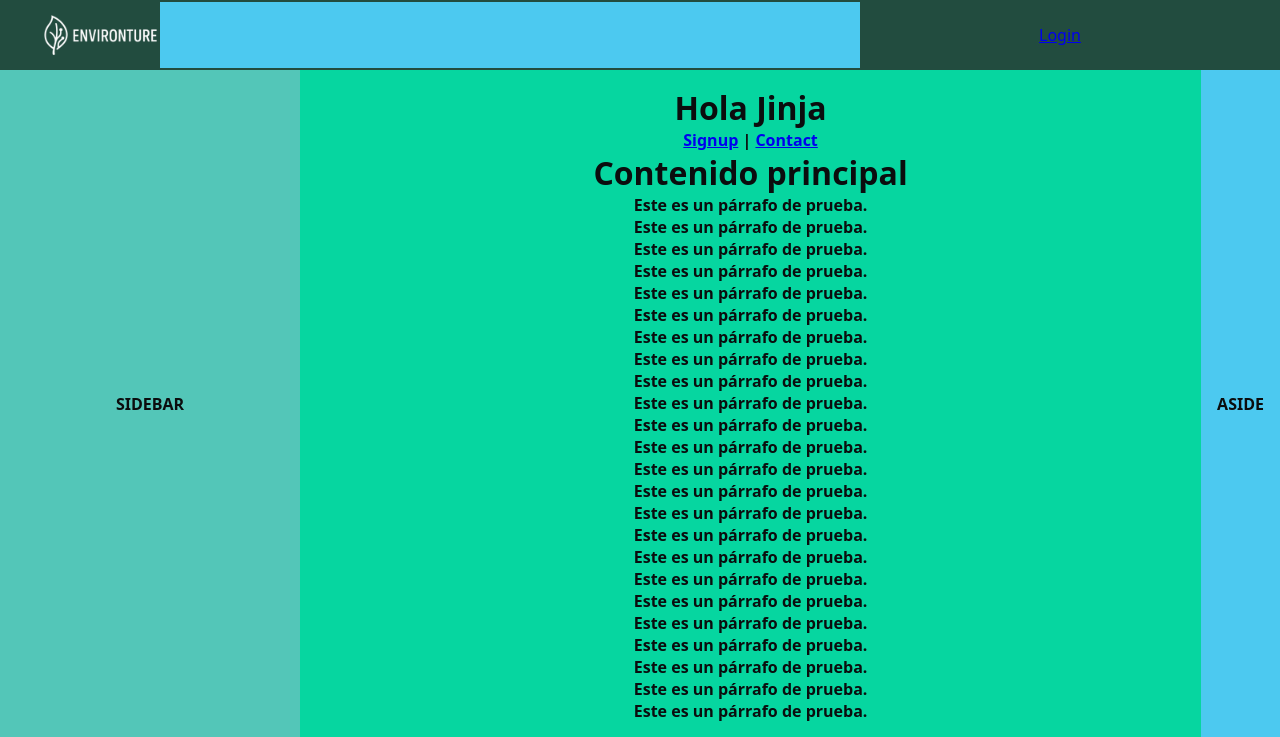
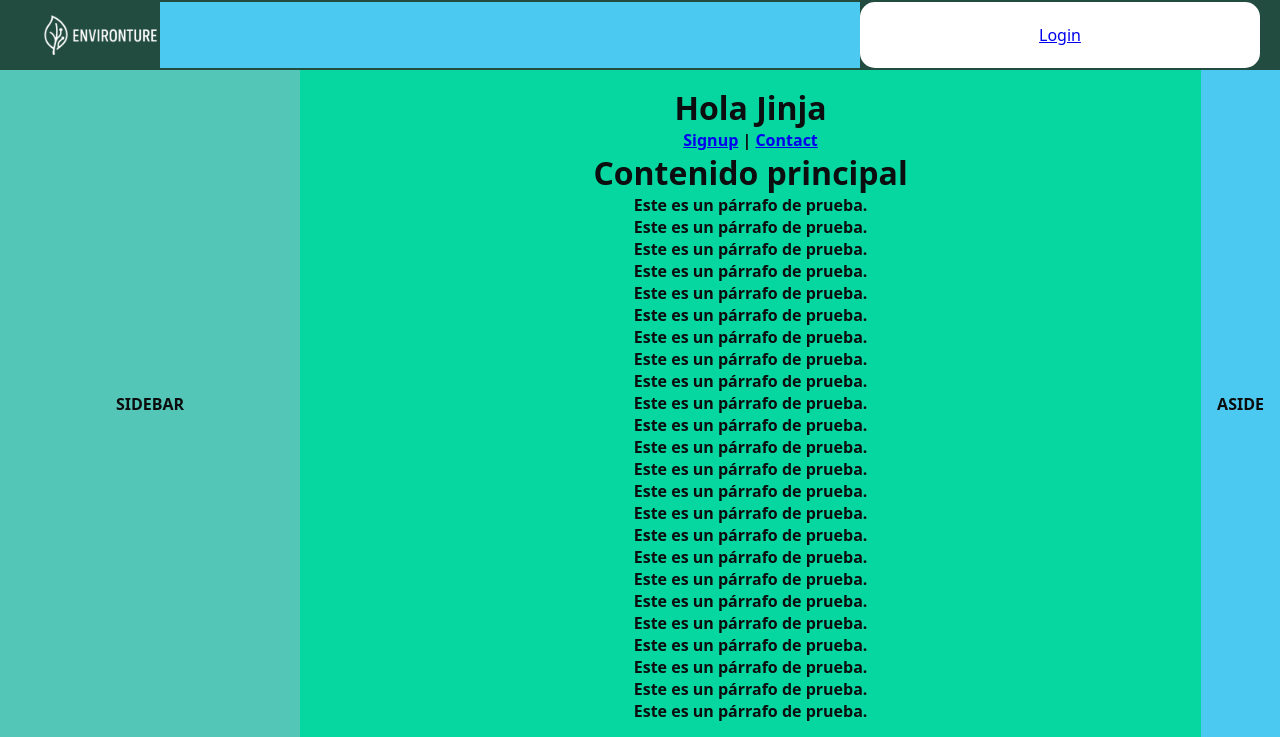
Before and after one commit to AlbertoRigoglioso/PrimerosPasos, a Flask app: page / in a window 1280 px wide. Shown: the top 737 px of the page. Run offline with Flask 3, Linux system fonts and the light colour scheme.

Commit message:
Update styles.css

```diff
--- a/static/css/styles.css
+++ b/static/css/styles.css
@@ -79,7 +79,7 @@ footer { grid-area: footer; background: var(--c-footer); padding: 16px; }
 
 .login_case{
   grid-area:header_c3;
-  /* background:white; */
+  background:white;
   height: 100%;
   border-radius: 15px;
   display: flex;               /* activa flexbox */
```
